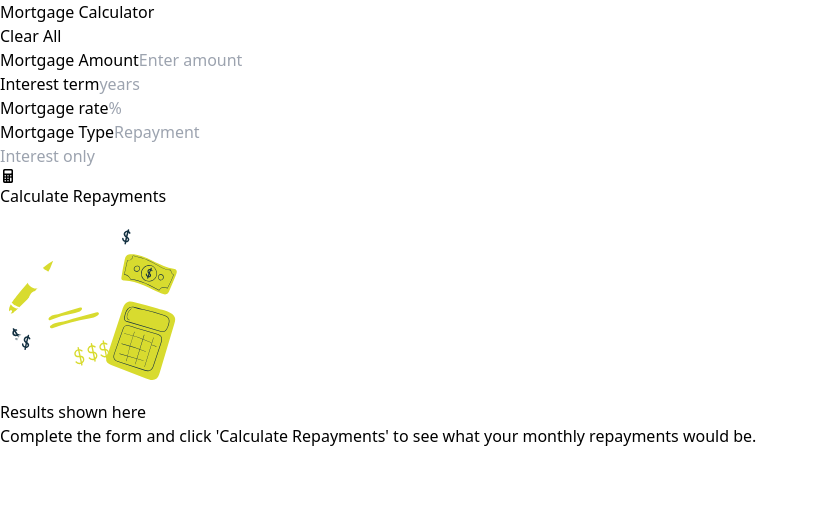
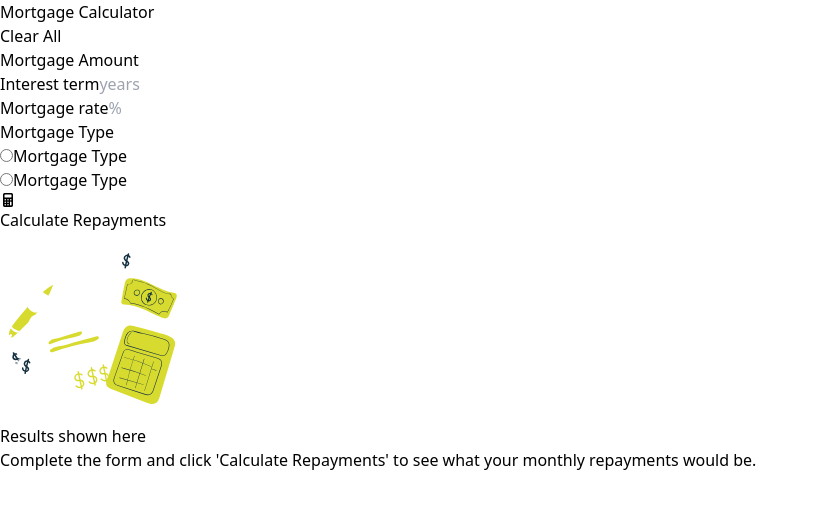
Before and after one commit to paulayuba/Repayment-Calculator, a React (Vite) app: page / in a window 1280 px wide. Shown: the top 508 px of the page, without its empty margins (0-818 px from the left). Built offline with nearby package versions, Linux system fonts and the light colour scheme.

Commit message:
added checkbox

```diff
--- a/src/App.jsx
+++ b/src/App.jsx
@@ -1,6 +1,7 @@
 
 import React from 'react'
 import PaymentForm from './Commponents/PaymentForm'
+
 
 
 const App = () => {
--- a/src/Commponents/PaymentForm.jsx
+++ b/src/Commponents/PaymentForm.jsx
@@ -1,5 +1,6 @@
 import React, { useState } from "react";
 import { IoCalculator } from "react-icons/io5";
+import { LuPoundSterling } from "react-icons/lu";
 import FirstImage from "./FirstImage.svg";
 
 const PaymentForm = () => {
@@ -67,7 +68,7 @@ const PaymentForm = () => {
         </label>
         <input
           type="text"
-          placeholder="Enter amount"
+          placeholder=""
           value={mortgageAmount}
           onChange={(e) => setMortgageAmount(e.target.value)}
           className="w-full border rounded px-3 py-2 mb-4 focus:outline-none"
@@ -96,23 +97,35 @@ const PaymentForm = () => {
             />
           </div>
         </div>
-        <label className="text-gray-400 px-4 py-4">Mortgage Type</label>
-        <input
-          type="text"
+        {/* cheackbox */}
+        <label className="block text-gray-700">Mortgage Type</label>
+        <div className="mt-2 flex space-x-4" />
+        <label className="flex items-center px-4 py-2 border border-gray-300 rounded cursor-pointer">
+          <input
+          type="radio"
           placeholder="Repayment"
           value={mortgageType}
           onChange={(e) => setMortgageType(e.target.value)}
-          className="w-full px-4 py-3 border rounded-lg focus:outline-none"
+          className="form-radio h-4 w-4"
         />
-        <div className="py-4">
+        <span className="ml-2 text-gray-700">Mortgage Type</span>
+        </label>
+
+        <div className="">
+        <label className="block text-gray-700"></label>
+        <div className="mt-2 flex space-x-4" />
+        <label className="flex items-center px-4 py-2 border border-gray-300 rounded cursor-pointer">
           <input
-            type="text"
-            placeholder="Interest only"
-            value={interest}
-            onChange={(e) => setInterest(e.target.value)}
-            className="w-full px-4 py-3 border rounded-lg focus:outline-none"
-          />
+          type="radio"
+          placeholder="Repayment"
+          value={mortgageType}
+          onChange={(e) => setMortgageType(e.target.value)}
+          className="form-radio h-4 w-4"
+        />
+        <span className="ml-2 text-gray-700">Mortgage Type</span>
+        </label>
         </div>
+
         <div className="flex justify-center py-7">
           <button className="bg-yellow-300 space-x-2 flex items-center justify-center rounded-3xl font-semibold py-2 px-4">
             <IoCalculator />
```
